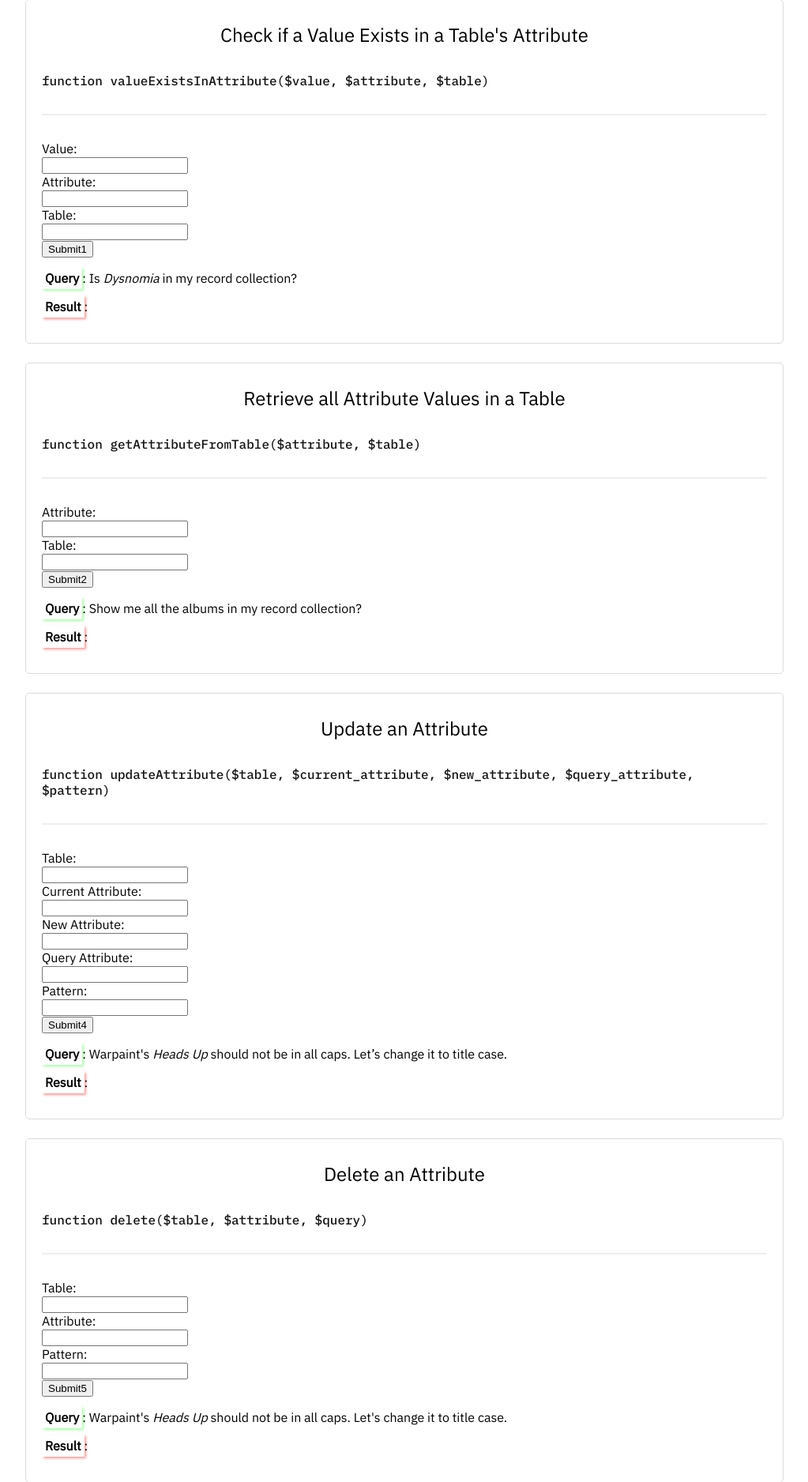
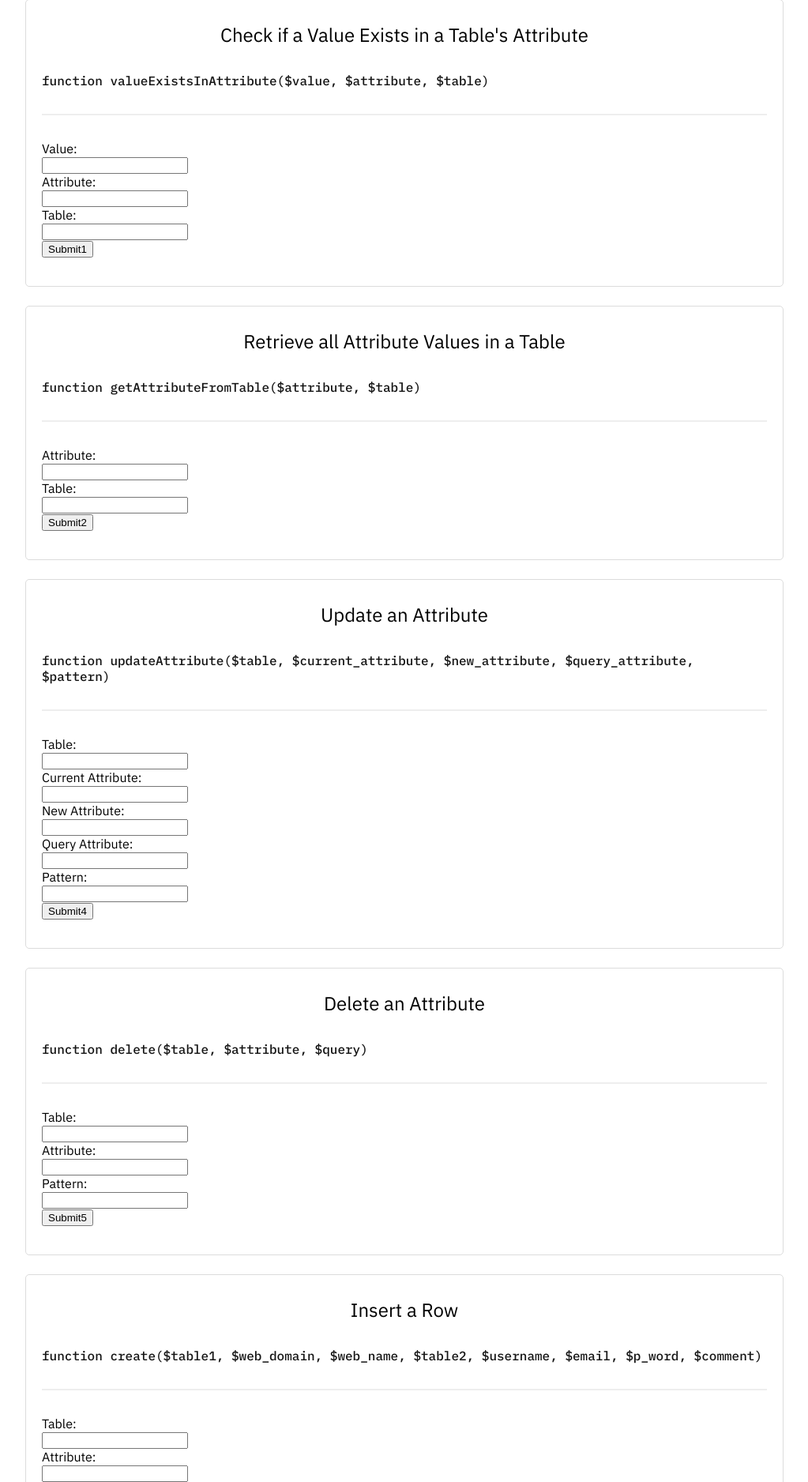
Before and after one commit to wpit63/assignment-3--databases--cs-365--fall-2023, a PHP site: page /index.php in a window 1280 px wide. Shown: the part 200-2076 px from the top of the page at 79% size, without its empty margins (128-1151 px from the left). Run offline with PHP 8.4, Linux system fonts and the light colour scheme.

Commit message:
Update index.php
Remove commented code and obsolete HTML elements

```diff
--- a/index.php
+++ b/index.php
@@ -84,7 +84,6 @@ require "includes/helpers.php"
             cleanDB();
         }
     ?>
-
     </section>
     <section>
       <h2>Check if a Value Exists in a Table's Attribute</h2>
@@ -99,8 +98,6 @@ require "includes/helpers.php"
         <input type="text" id="table1" name="table1"><br>
         <input type="submit" name='submit1' value="Submit1">
       </form>
-      <p><strong class="database-query">Query</strong>: Is <i>Dysnomia</i> in my record collection?</p>
-      <p><strong class="database-result">Result</strong>:
         <?php
             if(isset($_POST['submit1'])){
                 if(valueExistsInAttribute($_POST["value1"],  $_POST["attribute1"],  $_POST["table1"])) {
@@ -123,8 +120,6 @@ require "includes/helpers.php"
         <input type="text" id="table2" name="table2"><br>
         <input type="submit" name='submit2' value="Submit2">
       </form>
-      <p><strong class="database-query">Query</strong>: Show me all the albums in my record collection?</p>
-      <p><strong class="database-result">Result</strong>:</p>
       <ul>
         <?php
             if(isset($_POST['submit2'])){
@@ -133,36 +128,6 @@ require "includes/helpers.php"
         ?>
       </ul>
     </section>
-<!--
-    <section>
-      <h2>Retrieve the First Value From a Relation Should a Query Match a Pattern</h2>
-      <p><code>function getValue($value, $table, $query, $pattern)</code></p>
-      <hr>
-      <form action="/assignment-3--databases--cs-365--fall-2023/index.php" method="POST">
-        <label for="value2">Attribute:</label><br>
-        <input type="text" id="value2" name="value2"><br>
-        <lable for="table2">Table:</label><br>
-        <input type="text" id="table2" name="table2"><br>
-        <lable for="query1">Query:</label><br>
-        <input type="text" id="query1" name="query1"><br>
-        <lable for="pattern1">Pattern</label><br>
-        <input type="text" id="pattern1" name="pattern1"><br>
-        <input type="submit" name='submit3' value="Submit3">
-      </form>
-      <p><strong class="database-query">Query</strong>: I have so many albums. Do I own The Melvins’ <i>Houdini</i>?</p>
-      <p><strong class="database-result">Result</strong>:
-        <#?php
-            $albumName = getValue("album_name", "album", "artist_id", MELVINS);
-
-            if(strcmp($albumName, "Houdini") == 0) {
-                echo "Indeed, <i>{$albumName}</i> is in my collection";
-            } else {
-                echo "<i>{$albumName}</i> is not in your collection. Get it, now!";
-            }
-        ?>
-      </p>
-    </section>
--->
     <section>
       <h2>Update an Attribute</h2>
       <p><code>function updateAttribute($table, $current_attribute, $new_attribute, $query_attribute, $pattern)</code></p>
@@ -180,8 +145,6 @@ require "includes/helpers.php"
         <input type="text" id="pattern2" name="pattern2"><br>
         <input type="submit" name='submit4' value="Submit4">
       </form>
-      <p><strong class="database-query">Query</strong>: Warpaint's <i>Heads Up</i> should not be in all caps. Let’s change it to title case.</p>
-      <p><strong class="database-result">Result</strong>:
         <?php
             if(isset($_POST['submit4'])){
                 updateAttribute($_POST["table4"], $_POST["attribute3"], $_POST["attribute4"], $_POST["attribute5"], $_POST["pattern2"]);
@@ -196,7 +159,6 @@ require "includes/helpers.php"
         ?>
       </ul>
     </section>
-
     <section>
       <h2>Delete an Attribute</h2>
       <p><code>function delete($table, $attribute, $query)</code></p>
@@ -210,8 +172,6 @@ require "includes/helpers.php"
         <input type="text" id="pattern3" name="pattern3"><br>
         <input type="submit" name="submit5" value="Submit5">
       </form>
-      <p><strong class="database-query">Query</strong>: Warpaint's <i>Heads Up</i> should not be in all caps. Let's change it to title case.</p>
-      <p><strong class="database-result">Result</strong>:
         <?php
             if(isset($_POST["submit5"])){
                 delete($_POST["table5"], $_POST["attribute6"], $_POST["pattern3"]);
@@ -226,7 +186,6 @@ require "includes/helpers.php"
         ?>
       </ul>
     </section>
-
     <section>
       <h2>Insert a Row</h2>
       <p><code>function create($table1, $web_domain, $web_name, $table2, $username, $email, $p_word, $comment)</code></p>
@@ -250,24 +209,13 @@ require "includes/helpers.php"
         <textarea id="attribute12" name="attribute12" rows="5" cols="33"></textarea><br>
         <input type="submit" name="submit6" value="Submit6">
       </form>
-      <p><strong class="database-query">Query</strong>: Warpaint's <i>Heads Up</i> should not be in all caps. Let's change it to title case.</p>
-      <p><strong class="database-result">Result</strong>:
         <?php
             if(isset($_POST["submit6"])){
                 create($_POST["table6"], $_POST["attribute7"], $_POST["attribute8"], $_POST["table7"], $_POST["attribute9"], $_POST["attribute10"], $_POST["attribute11"], $_POST["attribute12"]);
             }
         ?>
       </p>
-      <!-- <ul>
-        <#?php
-            if(isset($_POST['submit5'])){
-                getAttributeFromTable($_POST["attribute6"], $_POST["table5"]);
-            }
-        ?>
-      </ul> -->
     </section>
-
-
   </main>
 </body>
 </html>
```
